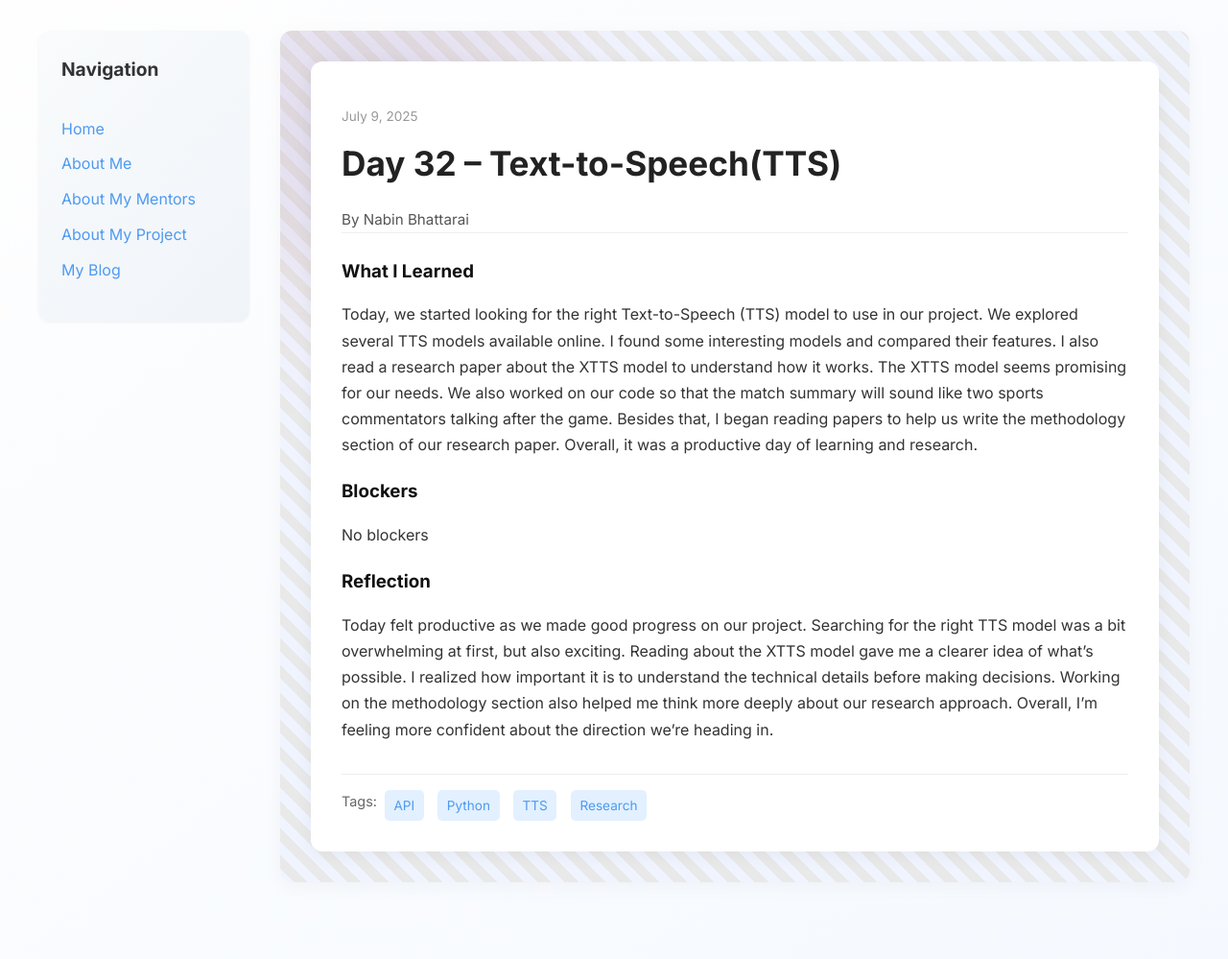
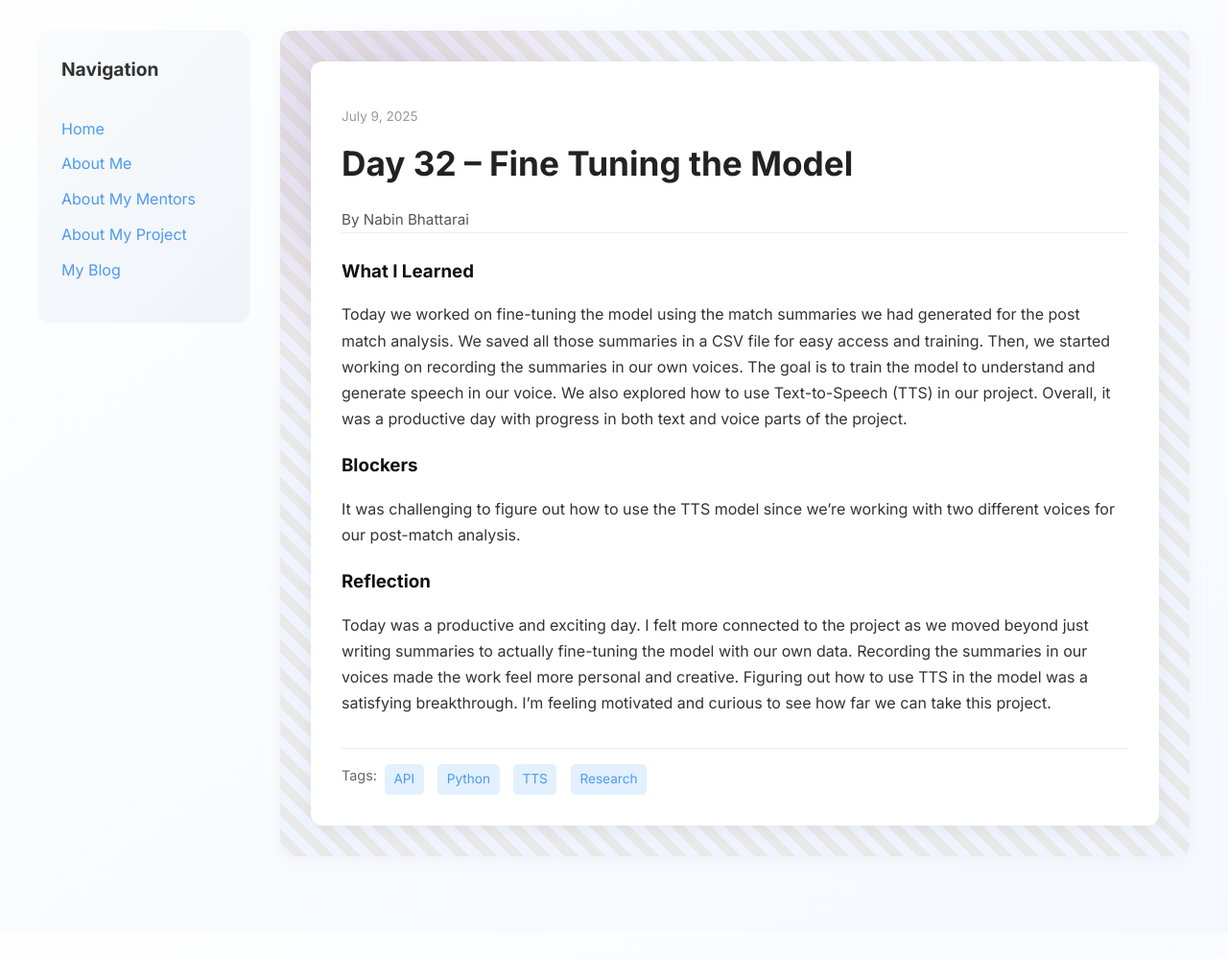
Before and after one commit to bhattarainabin2055/bhattarainabin2055.github.io, a Jekyll site: the page built from _posts/2025-07-09-day-32.md, in a window 1280 px wide. Shown: the whole page at 96% size. Built offline with Jekyll 4.4.1, drawn with Linux system fonts in a browser that asks for light colours; after the commit the page ends 972 px from its top, so only the background shows below that.

Commit message:
Update 2025-07-09-day-32.md

```diff
--- a/_posts/2025-07-09-day-32.md
+++ b/_posts/2025-07-09-day-32.md
@@ -1,16 +1,16 @@
 ---
 layout: post
-title: "Day 32 – Text-to-Speech(TTS)"
+title: "Day 32 – Fine Tuning the Model"
 date: 2025-07-09
 author: Nabin Bhattarai
 permalink: /day32.html
 tags: ["API", "Python", "TTS", "Research"]
 
 what_i_learned: |
- Today, we started looking for the right Text-to-Speech (TTS) model to use in our project. We explored several TTS models available online. I found some interesting models and compared their features. I also read a research paper about the XTTS model to understand how it works. The XTTS model seems promising for our needs. We also worked on our code so that the match summary will sound like two sports commentators talking after the game. Besides that, I began reading papers to help us write the methodology section of our research paper. Overall, it was a productive day of learning and research.
+ Today we worked on fine-tuning the model using the match summaries we had generated for the post match analysis. We saved all those summaries in a CSV file for easy access and training. Then, we started working on recording the summaries in our own voices. The goal is to train the model to understand and generate speech in our voice. We also explored how to use Text-to-Speech (TTS) in our project. Overall, it was a productive day with progress in both text and voice parts of the project.
 blockers: |
- No blockers
+ It was challenging to figure out how to use the TTS model since we're working with two different voices for our post-match analysis.
 
 reflection: |
-  Today felt productive as we made good progress on our project. Searching for the right TTS model was a bit overwhelming at first, but also exciting. Reading about the XTTS model gave me a clearer idea of what's possible. I realized how important it is to understand the technical details before making decisions. Working on the methodology section also helped me think more deeply about our research approach. Overall, I’m feeling more confident about the direction we’re heading in.
+  Today was a productive and exciting day. I felt more connected to the project as we moved beyond just writing summaries to actually fine-tuning the model with our own data. Recording the summaries in our voices made the work feel more personal and creative. Figuring out how to use TTS in the model was a satisfying breakthrough. I'm feeling motivated and curious to see how far we can take this project.
 ---
```
